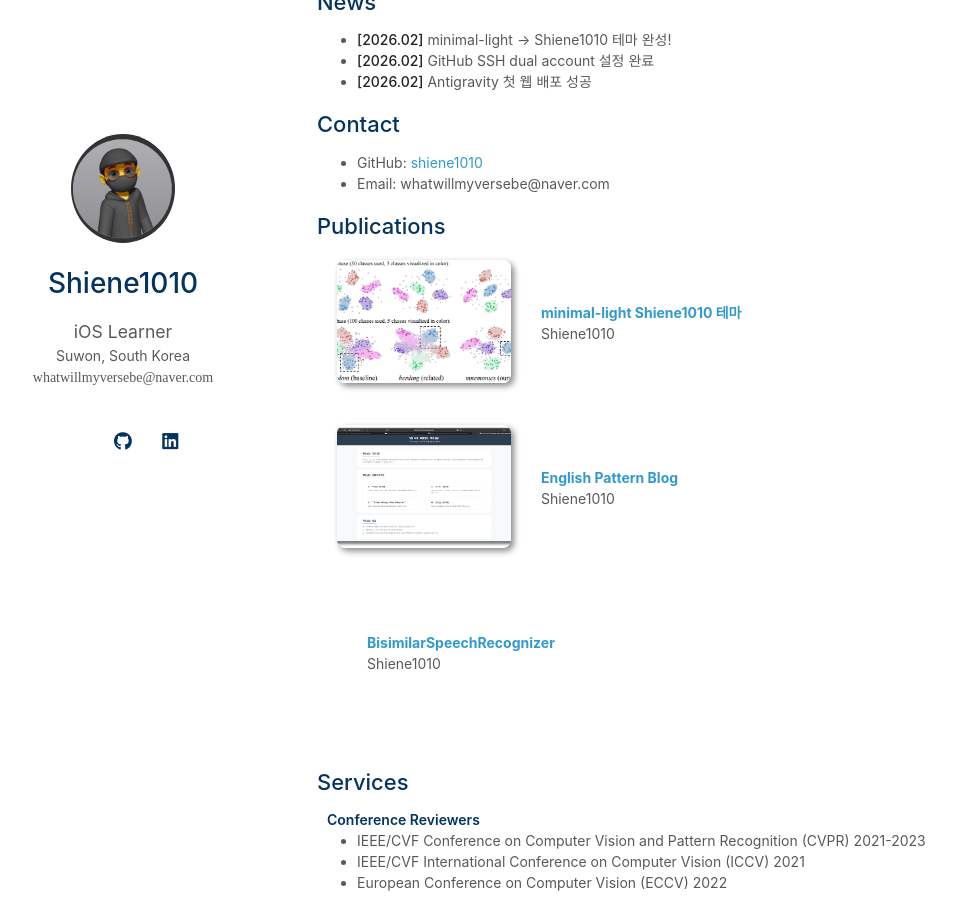
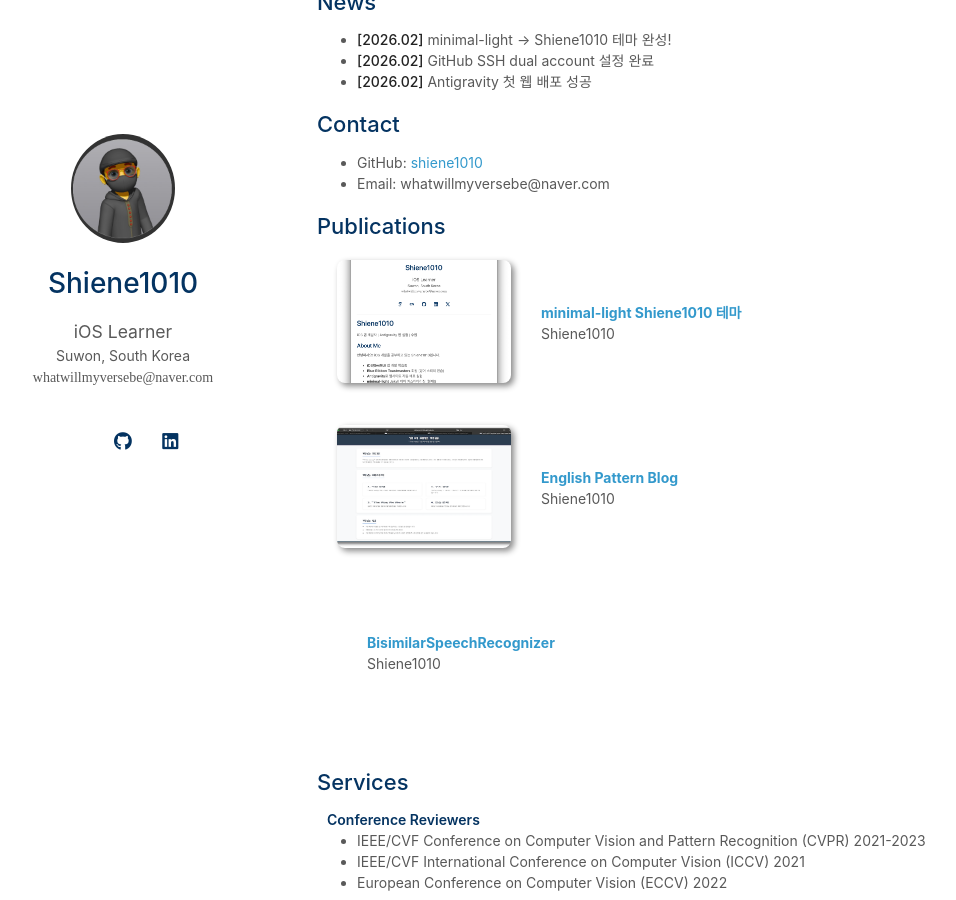
Before and after one commit to Shiene1010/minimal-light, a Jekyll site: the page built from index.md, in a window 1280 px wide and 900 px high, scrolled down 623 px. Shown: the whole window, without its empty margins (153-1109 px from the left). Built offline with Jekyll 4.4.1, drawn with Linux system fonts in a browser that asks for light colours; a style sheet for code colours, icons or effects is not loaded; our own code applies the rules of GitHub Pages for plain Markdown files.

Commit message:
fix: Update minimal-light project image path

```diff
--- a/_data/publications.yml
+++ b/_data/publications.yml
@@ -7,7 +7,7 @@ main:
     links:
       - name: "Live Demo"
         url: "https://shiene1010.github.io/minimal-light"
-    image: "./assets/img/teaser_example.png"  # 기존 이미지 재사용
+    image: "./assets/img/minimal-light.png"  # 스크린샷
 
   - title: "English Pattern Blog"
     authors: "Shiene1010"
```
